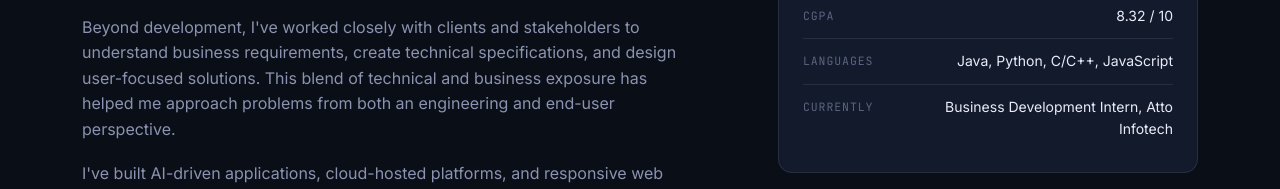
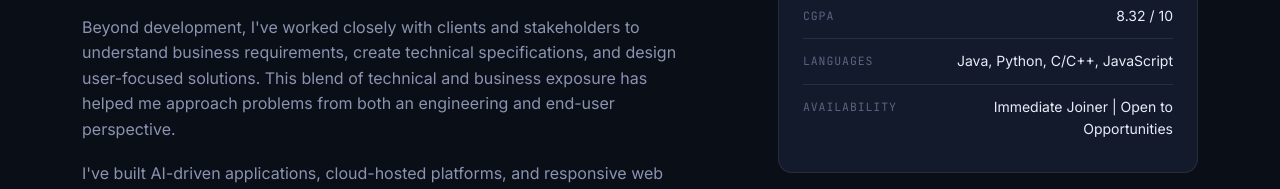
Before and after one commit to deepabahrani/Deepa_Behrani_Portfolio, a website: page index.html in a window 1280 px wide. Shown: the part 1227-1416 px from the top of the page. Drawn offline with Linux system fonts and the light colour scheme.

Commit message:
Change 'Currently' to 'Availability' section
Updated availability information in index.html.

```diff
--- a/index.html
+++ b/index.html
@@ -953,8 +953,8 @@
           <span class="fc-value">Java, Python, C/C++, JavaScript</span>
         </div>
         <div class="fc-row">
-          <span class="fc-label">Currently</span>
-          <span class="fc-value">Business Development Intern, Atto Infotech</span>
+          <span class="fc-label">Availability</span>
+          <span class="fc-value">Immediate Joiner | Open to Opportunities</span>
         </div>
       </div>
     </div>
```
